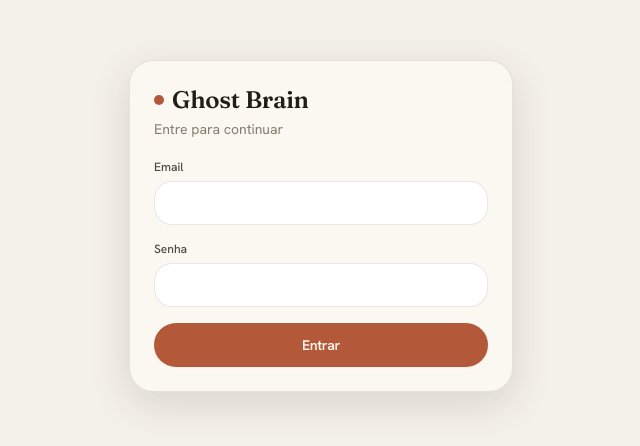
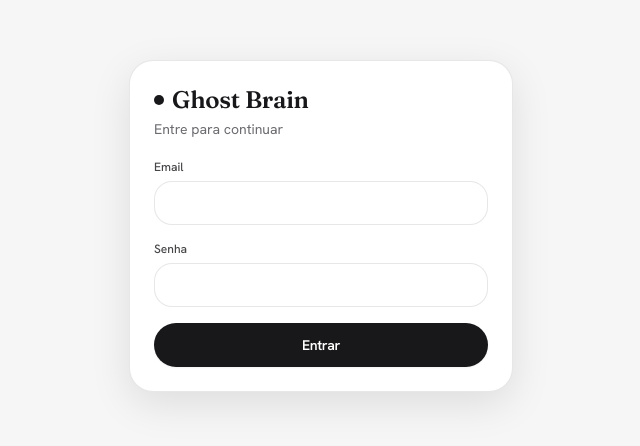
Before and after one commit to Baradelli/second-brain, a React (Vite) app in the folder packages/mobile/: page /login in a window 1280 px wide. Shown: the part 174-620 px from the top of the page, without its empty margins (319-959 px from the left). Built offline with nearby package versions, Linux system fonts and the light colour scheme; no server answers.

Commit message:
style: update theme colors and design tokens for consistency across UI components

```diff
--- a/packages/mobile/vite.config.ts
+++ b/packages/mobile/vite.config.ts
@@ -21,8 +21,8 @@ export default defineConfig({
         short_name: 'Ghost Brain',
         start_url: '/',
         display: 'standalone',
-        theme_color: '#B4583A',
-        background_color: '#F4F1EA',
+        theme_color: '#18181b',
+        background_color: '#f6f6f6',
       },
     }),
   ],
--- a/packages/ui/src/theme.css
+++ b/packages/ui/src/theme.css
@@ -1,77 +1,78 @@
-/* ── Design tokens — "Caderno editorial" ────────────────────────────────────
- * Paleta papel quente + tinta + acento terracota. Tom calmo, de caderno fino.
+/* ── Design tokens — "Mono / Tinta" ─────────────────────────────────────────
+ * Paleta preto e branco minimalista: papel quase branco + tinta, acento = a
+ * própria tinta (sem cor). Verde/vermelho discretos só para status (feito/erro).
  * Importado por cada app via @cerebro/ui/theme.css.
  */
 
 :root {
   /* Surfaces */
-  --cerebro-bg: #f4f1ea; /* papel */
-  --cerebro-card: #fbf8f1; /* página, levemente mais clara */
+  --cerebro-bg: #f6f6f6; /* papel */
+  --cerebro-card: #ffffff; /* página */
   --cerebro-raised: #ffffff; /* elementos elevados / inputs em foco */
 
   /* Ink */
-  --cerebro-fg: #211d17; /* tinta */
-  --cerebro-muted: #857c6e; /* tinta esmaecida (datas, legendas) */
-  --cerebro-faint: #b7ae9f; /* tinta bem clara (placeholders) */
+  --cerebro-fg: #18181b; /* tinta */
+  --cerebro-muted: #6b6b70; /* tinta esmaecida (datas, legendas) */
+  --cerebro-faint: #a6a6ac; /* tinta bem clara (placeholders) */
 
   /* Lines */
-  --cerebro-border: rgba(33, 29, 23, 0.1);
-  --cerebro-border-strong: rgba(33, 29, 23, 0.16);
+  --cerebro-border: rgba(24, 24, 27, 0.1);
+  --cerebro-border-strong: rgba(24, 24, 27, 0.16);
 
-  /* Accent — terracota / argila */
-  --cerebro-accent: #b4583a;
-  --cerebro-accent-strong: #9c462c;
-  --cerebro-accent-soft: rgba(180, 88, 58, 0.1);
-  --cerebro-on-accent: #fbf8f1;
+  /* Accent — tinta (monocromático) */
+  --cerebro-accent: #18181b;
+  --cerebro-accent-strong: #000000;
+  --cerebro-accent-soft: rgba(24, 24, 27, 0.07);
+  --cerebro-on-accent: #ffffff;
 
-  /* Tipos de nota (tons de terra harmônicos) */
-  --cerebro-devotional: #b4583a; /* terracota */
-  --cerebro-reflection: #4e6e63; /* sálvia-tinta */
-  --cerebro-study: #9a6a33; /* ocre */
-  --cerebro-note: #8a8175; /* cinza quente */
+  /* Tipos de nota (escala de cinza) */
+  --cerebro-devotional: #18181b;
+  --cerebro-reflection: #52525b;
+  --cerebro-study: #71717a;
+  --cerebro-note: #a1a1aa;
 
-  /* Status */
-  --cerebro-success: #4e6e63;
-  --cerebro-error: #b23b2e;
+  /* Status (única cor do tema — funcional) */
+  --cerebro-success: #3f7d5e;
+  --cerebro-error: #b3261e;
 
-  /* Sombras quentes (papel sobre papel, não preto puro) */
-  --cerebro-shadow-sm: 0 1px 2px rgba(60, 46, 30, 0.05);
-  --cerebro-shadow: 0 4px 18px rgba(60, 46, 30, 0.08);
-  --cerebro-shadow-lg: 0 12px 40px rgba(60, 46, 30, 0.14);
+  /* Sombras neutras */
+  --cerebro-shadow-sm: 0 1px 2px rgba(0, 0, 0, 0.05);
+  --cerebro-shadow: 0 4px 18px rgba(0, 0, 0, 0.07);
+  --cerebro-shadow-lg: 0 12px 40px rgba(0, 0, 0, 0.1);
 }
 
 html.dark {
-  /* Surfaces — couro/tinta quente, nunca cinza-azulado */
-  --cerebro-bg: #18140f;
-  --cerebro-card: #211c16;
-  --cerebro-raised: #2a241d;
+  /* Surfaces */
+  --cerebro-bg: #0c0c0d;
+  --cerebro-card: #161618;
+  --cerebro-raised: #1e1e21;
 
   /* Ink */
-  --cerebro-fg: #efe8da;
-  --cerebro-muted: #9f9484;
-  --cerebro-faint: #6b6253;
+  --cerebro-fg: #f4f4f5;
+  --cerebro-muted: #a1a1aa;
+  --cerebro-faint: #6b6b70;
 
   /* Lines */
-  --cerebro-border: rgba(239, 232, 218, 0.1);
-  --cerebro-border-strong: rgba(239, 232, 218, 0.18);
+  --cerebro-border: rgba(244, 244, 245, 0.12);
+  --cerebro-border-strong: rgba(244, 244, 245, 0.2);
 
-  /* Accent */
-  --cerebro-accent: #d2734f;
-  --cerebro-accent-strong: #e08560;
-  --cerebro-accent-soft: rgba(210, 115, 79, 0.14);
-  --cerebro-on-accent: #1b1610;
+  /* Accent — tinta clara sobre fundo escuro */
+  --cerebro-accent: #f4f4f5;
+  --cerebro-accent-strong: #ffffff;
+  --cerebro-accent-soft: rgba(244, 244, 245, 0.12);
+  --cerebro-on-accent: #0c0c0d;
 
   /* Tipos de nota */
-  --cerebro-devotional: #d2734f;
-  --cerebro-reflection: #7fa293;
-  --cerebro-study: #c79a5a;
-  --cerebro-note: #a89c8a;
+  --cerebro-devotional: #f4f4f5;
+  --cerebro-reflection: #c4c4cc;
+  --cerebro-study: #9a9aa3;
+  --cerebro-note: #71717a;
 
   /* Status */
-  --cerebro-success: #7fa293;
-  --cerebro-error: #d9695a;
+  --cerebro-success: #7fae87;
+  --cerebro-error: #e0675a;
 
   --cerebro-shadow-sm: 0 1px 2px rgba(0, 0, 0, 0.3);
-  --cerebro-shadow: 0 6px 22px rgba(0, 0, 0, 0.4);
-  --cerebro-shadow-lg: 0 14px 44px rgba(0, 0, 0, 0.55);
+  --cerebro-shadow: 0 6px 22px rgba(0, 0, 0, 0.45);
+  --cerebro-shadow-lg: 0 14px 44px rgba(0, 0, 0, 0.6);
 }
```
